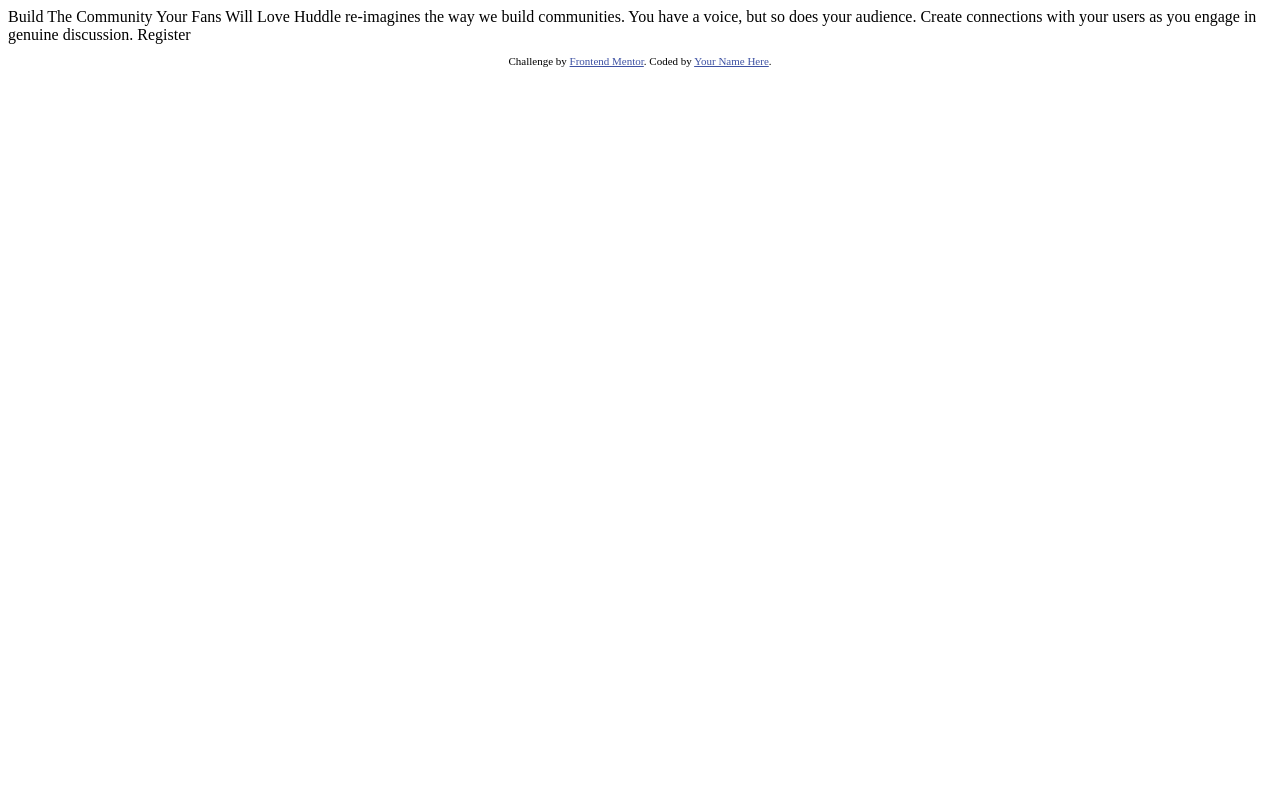
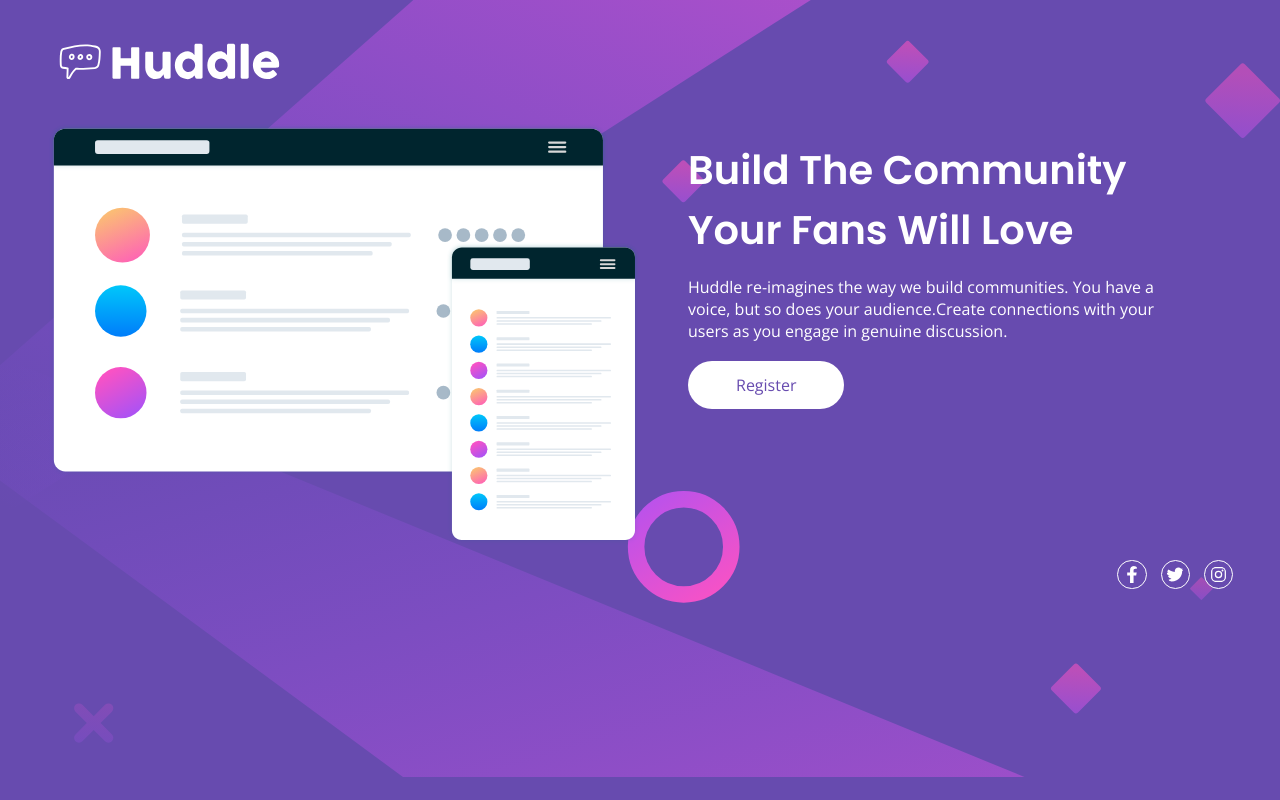
Before and after one commit to Kauaguarinogabriell/huddle-landing-page-with-single-introductory-section-master, a plain HTML site: page index.html in a window 1280 px wide. Drawn offline with nearby package versions, Linux system fonts and the light colour scheme.

Commit message:
versão otimizada e com codigo menor

```diff
--- /dev/null
+++ b/images/style.css
@@ -0,0 +1,115 @@
+@import url('https://fonts.googleapis.com/css2?family=Poppins:wght@400;600&display=swap');
+@import url('https://fonts.googleapis.com/css2?family=Open+Sans&display=swap');
+html, body{
+    min-height: 100vh;
+    margin: 0;
+    background: hsl(257, 40%, 49%);
+    background-image: url(bg-desktop.svg);
+    background-repeat: no-repeat;
+    background-size: contain;
+    box-sizing: border-box;
+}
+
+section{
+    display: flex;
+    flex-direction: column;
+    margin: 0;
+    padding: 2rem 3rem;
+    box-sizing: border-box;
+}
+
+main{
+    display: flex;
+    font-family: 'Open Sans', sans-serif;
+    box-sizing: border-box;
+    gap: 3rem;
+    padding: 1rem 0rem;
+}
+
+main > img{
+    width: 50%;
+    margin-top: 1rem;
+}
+
+.texts > h1{
+    font-size: 2.5rem;
+    max-width: 20ch;
+    font-family: 'Poppins', sans-serif;
+    font-weight: 600;
+    margin-bottom: 0;
+}
+
+.texts:not(a){
+    color: #FFFFFF;
+}
+
+.texts > a{
+    text-decoration: none;
+    padding: .8rem 3rem;
+    background: #FFFFFF;
+    border-radius: 50px;
+    color: hsl(257, 40%, 49%);
+}
+
+.texts > p{
+    max-width: 53ch;
+    font-family: 'Open Sans', sans-serif;
+    margin-bottom: 2rem;
+}
+
+header{
+    display: flex;
+    align-items: center;
+}
+
+header > img{
+    width: 20%;
+}
+
+footer{
+    display: flex;
+    gap: 1rem;
+    justify-content: right;
+    align-items: center;
+}
+footer > img{
+    display: flex;
+    width: 1.1rem;
+    height: 1.1rem;
+    padding: .3rem;
+    border-radius: 100%;
+    outline: 1px #FFFFFF solid;
+}
+
+@media (max-width: 1024px){
+    body{
+        background: url(bg-mobile.svg);
+        background-repeat: no-repeat;
+        background-size: contain;
+    }
+    section, main, body{
+        flex-direction: column;
+        text-align: center;
+    }
+
+    header > img{
+        width: 35%;
+    }
+
+    main > img{
+        margin: 0 auto;
+        width: 100%;
+    }
+    .texts{
+        margin: 0 auto;
+    }
+
+    footer{
+        margin-top: 3rem;
+        justify-content: center;
+    }
+
+    .texts > a{
+        padding: .8rem 4rem;
+    }
+}
--- a/index.html
+++ b/index.html
@@ -5,29 +5,31 @@
   <meta name="viewport" content="width=device-width, initial-scale=1.0"> <!-- displays site properly based on user's device -->
 
   <link rel="icon" type="image/png" sizes="32x32" href="./images/favicon-32x32.png">
-
+  <link rel="stylesheet" href="images/style.css">
   <title>Frontend Mentor | Huddle landing page with single introductory section</title>
 
-  <!-- Feel free to remove these styles or customise in your own stylesheet 👍 -->
-  <style>
-    .attribution { font-size: 11px; text-align: center; }
-    .attribution a { color: hsl(228, 45%, 44%); }
-  </style>
 </head>
 <body>
+  <section>
+    <header>
+      <img src="images/logo.svg" alt="">
+    </header>
+    <main>
+      <img src="images/illustration-mockups.svg" alt="">
+      <div class="texts">
+        <h1>Build The Community Your Fans Will Love</h1>
 
-  Build The Community Your Fans Will Love
+        <p>Huddle re-imagines the way we build communities. You have a voice, but so does
+        your audience.Create connections with your users as you engage in genuine discussion.</p>
 
-  Huddle re-imagines the way we build communities. You have a voice, but so does your audience.
-  Create connections with your users as you engage in genuine discussion.
-
-  Register
-
-  <footer>
-    <p class="attribution">
-      Challenge by <a href="https://www.frontendmentor.io?ref=challenge" target="_blank">Frontend Mentor</a>.
-      Coded by <a href="#">Your Name Here</a>.
-    </p>
-  </footer>
+        <a href="">Register</a>
+      </div>
+    </main>
+    <footer>
+      <img src="images/facebook-f.svg" alt="">
+      <img src="images/twitter.svg" alt="">
+      <img src="images/logo-instagram.svg" alt="">
+    </footer>
+  </section>
 </body>
 </html>
```
Also changed, not shown: images/facebook-f.svg (added), images/logo-instagram.svg (added), images/twitter.svg (added).
